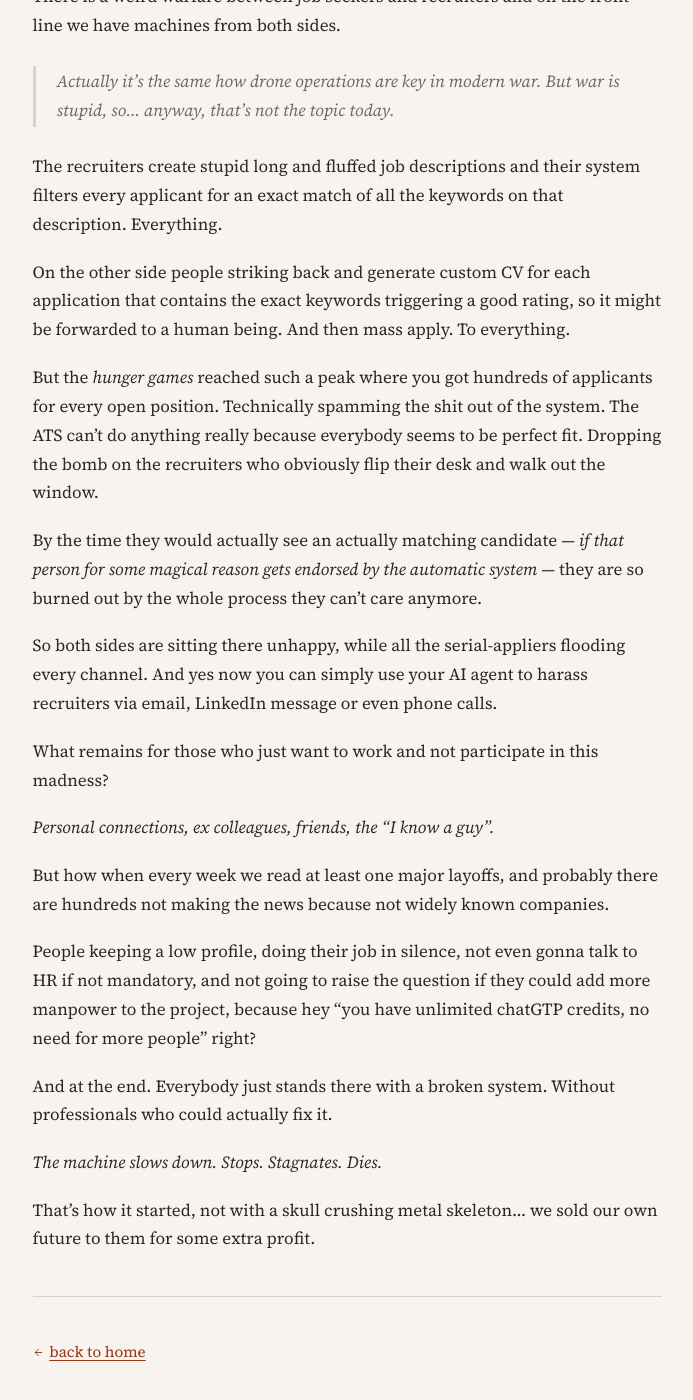
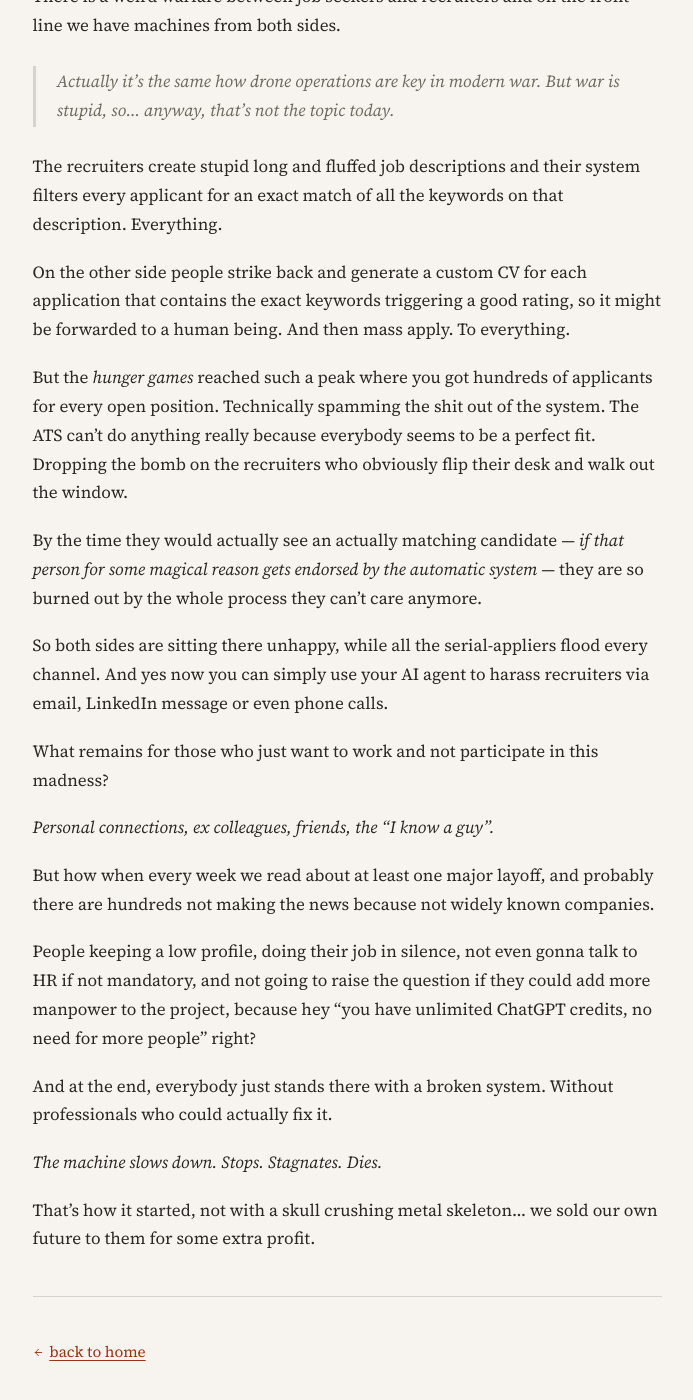
Before and after one commit to krisztianhadi/txt.krisztian.wtf, a Jekyll site: the page built from _posts/2026-09-15-war-of-the-machines.md, in a window 1280 px wide and 1400 px high, scrolled down 1314 px. Shown: the whole window, without its empty margins (293-986 px from the left). Built offline with Jekyll 4.4.1, drawn with Linux system fonts in a browser that asks for light colours; our own code applies the rules of GitHub Pages for plain Markdown files; comment, search, counter and statistics services are not loaded; some of the changed text lies outside the part shown.

Commit message:
Post: fix typos and grammar slips in War of the Machines

```diff
--- a/_posts/2026-09-15-war-of-the-machines.md
+++ b/_posts/2026-09-15-war-of-the-machines.md
@@ -33,23 +33,23 @@ There is a weird warfare between job seekers and recruiters and on the front lin
 
 The recruiters create stupid long and fluffed job descriptions and their system filters every applicant for an exact match of all the keywords on that description. Everything.
 
-On the other side people striking back and generate custom CV for each application that contains the exact keywords triggering a good rating, so it might be forwarded to a human being. And then mass apply. To everything.
+On the other side people strike back and generate a custom CV for each application that contains the exact keywords triggering a good rating, so it might be forwarded to a human being. And then mass apply. To everything.
 
-But the _hunger games_ reached such a peak where you got hundreds of applicants for every open position. Technically spamming the shit out of the system. The ATS can't do anything really because everybody seems to be perfect fit. Dropping the bomb on the recruiters who obviously flip their desk and walk out the window.
+But the _hunger games_ reached such a peak where you got hundreds of applicants for every open position. Technically spamming the shit out of the system. The ATS can't do anything really because everybody seems to be a perfect fit. Dropping the bomb on the recruiters who obviously flip their desk and walk out the window.
 
 By the time they would actually see an actually matching candidate — _if that person for some magical reason gets endorsed by the automatic system_ — they are so burned out by the whole process they can't care anymore.
 
-So both sides are sitting there unhappy, while all the serial-appliers flooding every channel. And yes now you can simply use your AI agent to harass recruiters via email, LinkedIn message or even phone calls.
+So both sides are sitting there unhappy, while all the serial-appliers flood every channel. And yes now you can simply use your AI agent to harass recruiters via email, LinkedIn message or even phone calls.
 
 What remains for those who just want to work and not participate in this madness?
 
 _Personal connections, ex colleagues, friends, the "I know a guy"._
 
-But how when every week we read at least one major layoffs, and probably there are hundreds not making the news because not widely known companies.
+But how when every week we read about at least one major layoff, and probably there are hundreds not making the news because not widely known companies.
 
-People keeping a low profile, doing their job in silence, not even gonna talk to HR if not mandatory, and not going to raise the question if they could add more manpower to the project, because hey "you have unlimited chatGTP credits, no need for more people" right?
+People keeping a low profile, doing their job in silence, not even gonna talk to HR if not mandatory, and not going to raise the question if they could add more manpower to the project, because hey "you have unlimited ChatGPT credits, no need for more people" right?
 
-And at the end. Everybody just stands there with a broken system. Without professionals who could actually fix it.
+And at the end, everybody just stands there with a broken system. Without professionals who could actually fix it.
 
 _The machine slows down. Stops. Stagnates. Dies._
 
```
Also changed, not shown: other parts of _posts/2026-09-15-war-of-the-machines.md (+6 -6 lines), assets/images/og/war-of-the-machines.png.
